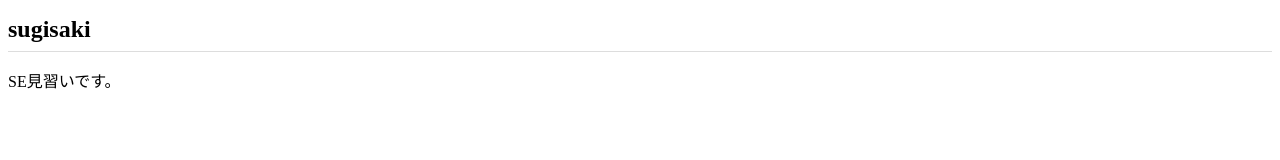
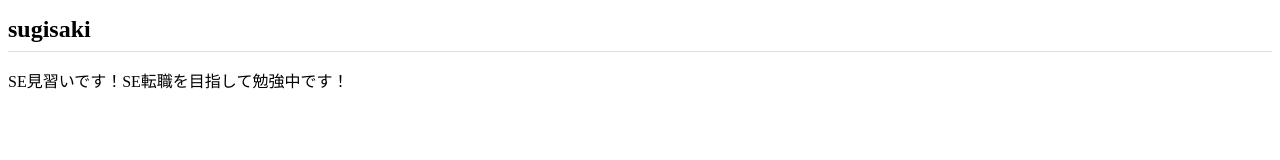
Before and after one commit to sugisaki0800/sugisaki0800.github.io, a plain HTML site: page index.html in a window 1280 px wide. Drawn offline with Linux system fonts and the light colour scheme.

Commit message:
Add files via upload

```diff
--- a/index.html
+++ b/index.html
@@ -7,6 +7,6 @@
 </head>
 <body>
   <h1>sugisaki</h1>
-  <P>SE見習いです。</P>
+  <P>SE見習いです！SE転職を目指して勉強中です！</P>
 </body>
 </html>
```
